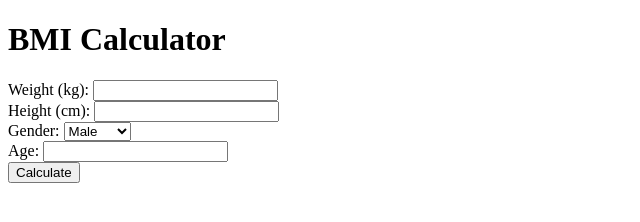
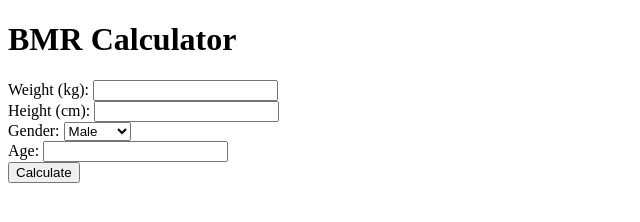
Before and after one commit to ShawnZhe/shawnzhe.github.com, a plain HTML site: page BMR.html in a window 1280 px wide. Shown: the whole page, without its empty margins (0-640 px from the left). Drawn offline with Linux system fonts and the light colour scheme.

Commit message:
Add files via upload

```diff
--- a/BMR.html
+++ b/BMR.html
@@ -1,7 +1,7 @@
 <!DOCTYPE html>
 <html>
 <head>
-  <title>BMI Calculator</title>
+  <title>BMR Calculator</title>
   <script>
     function calculateBMI() {
       var weight = parseFloat(document.getElementById("weight").value);
@@ -27,7 +27,7 @@
   </script>
 </head>
 <body>
-  <h1>BMI Calculator</h1>
+  <h1>BMR Calculator</h1>
   <label for="weight">Weight (kg):</label>
   <input type="number" id="weight" required><br>
   <label for="height">Height (cm):</label>
```
